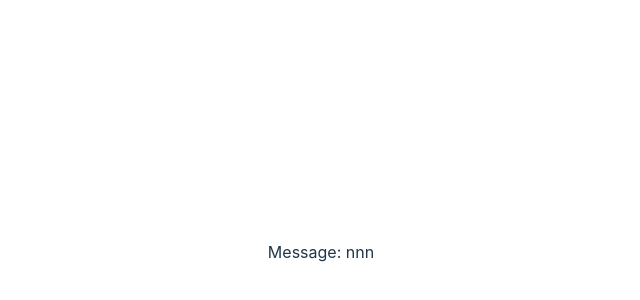
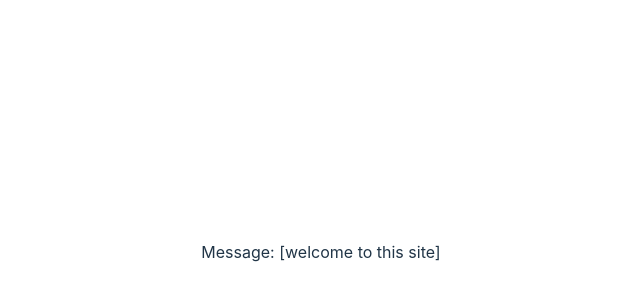
Before and after one commit to edwardtanguay/et10-vitest-site, a React (Vite) app: page / in a window 1280 px wide. Shown: the part 148-448 px from the top of the page, without its empty margins (319-959 px from the left). Built offline with nearby package versions, Linux system fonts and the light colour scheme.

Commit message:
all tests pass

```diff
--- a/src/apptools.ts
+++ b/src/apptools.ts
@@ -1,3 +1,9 @@
-export const surround = (text:string, twoLetters:string) => {
-	return 'nnn';
+export const surround = (text: string, twoLetters: string) => {
+	if (twoLetters.length !== 2) {
+		return text;
+	} else {
+		const first = twoLetters[0];
+		const last = twoLetters[1];
+		return first + text + last;
+	}
 }
```
Also changed, not shown: 1 other file (tests, documents, lock files or other folders).
